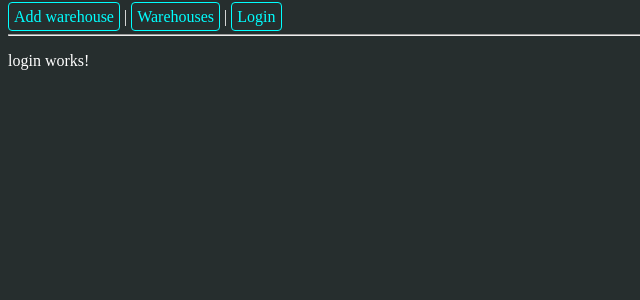
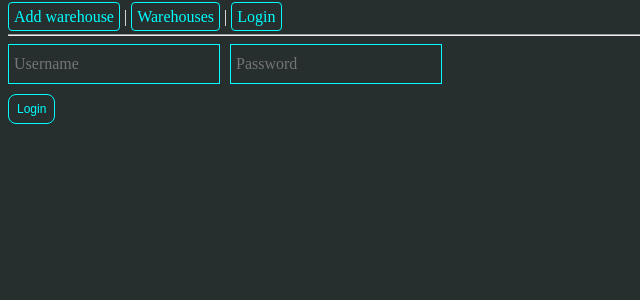
Before and after one commit to Saif-Ali-Warsi/zecom, an Angular app: page /login in a window 1280 px wide. Shown: the top 300 px of the page, without its empty margins (0-640 px from the left). Built offline with nearby package versions, Linux system fonts and the light colour scheme.

Commit message:
login logout added

```diff
--- a/db.json
+++ b/db.json
@@ -37,34 +37,10 @@
       "capacity": 40
     },
     {
-      "id": "yJSXdTrV24U",
-      "name": "",
-      "location": "",
-      "capacity": 0
-    },
-    {
-      "id": "b4cxL8z82_g",
-      "name": "",
-      "location": "",
-      "capacity": 0
-    },
-    {
-      "id": "g6xO12laaHM",
-      "name": "",
-      "location": "",
-      "capacity": 0
-    },
-    {
-      "id": "O0U31vmKoOE",
-      "name": "",
-      "location": "",
-      "capacity": 0
-    },
-    {
-      "id": "uSbpttUClsY",
-      "name": "",
-      "location": "",
-      "capacity": 0
+      "id": "Y4xremK4Dts",
+      "name": "BHGV98",
+      "location": "Koregao Park",
+      "capacity": 60
     }
   ],
   "$schema": "./node_modules/json-server/schema.json"
--- a/src/app/app.component.html
+++ b/src/app/app.component.html
@@ -1,5 +1,6 @@
 <a routerLink="/warehouse/add">Add warehouse</a> |
 <a routerLink="/warehouses">Warehouses</a> |
-<a routerLink="/login">Login</a>
+<a routerLink="/login" *ngIf="!isLoggedIn()">Login</a>
+<a class="logout" (click)="logout()" *ngIf="isLoggedIn()">Logout</a>
 <hr />
 <router-outlet></router-outlet>
--- a/src/app/app.component.scss
+++ b/src/app/app.component.scss
@@ -0,0 +1,8 @@
+.logout {
+  cursor: pointer;
+  color: rgb(255, 0, 0);
+  padding: 5px;
+  text-decoration: none;
+  border: 1px solid rgb(255, 0, 0);
+  border-radius: 4px;
+}
--- a/src/app/app.component.ts
+++ b/src/app/app.component.ts
@@ -1,13 +1,28 @@
-import { Component } from '@angular/core';
-import { RouterOutlet, RouterLink } from '@angular/router';
+import { Component, OnInit } from '@angular/core';
+import { CommonModule } from '@angular/common';
+import { RouterOutlet, RouterLink, Router } from '@angular/router';
+import { AuthService } from './core/services/auth.service';
 
 @Component({
   selector: 'app-root',
   standalone: true,
-  imports: [RouterOutlet, RouterLink],
+  imports: [CommonModule, RouterOutlet, RouterLink],
   templateUrl: './app.component.html',
   styleUrl: './app.component.scss'
 })
 export class AppComponent {
 
+  constructor(private authService: AuthService, private router: Router) { }
+
+
+  logout() {
+    this.authService.logout();
+    this.router.navigate(['/login']);
+  }
+
+  isLoggedIn() {
+    return this.authService.isLoggedIn();
+  }
+
+
 }
--- a/src/app/app.routes.ts
+++ b/src/app/app.routes.ts
@@ -1,4 +1,5 @@
 import { Routes } from '@angular/router';
+import { AuthGuard } from './core/guards/auth.guard';
 
 export const routes: Routes = [
     {
@@ -8,20 +9,27 @@ export const routes: Routes = [
     },
     {
         path: 'login',
-        loadComponent: () => import('./auth/login/login.component').then(m => m.LoginComponent)
+        loadComponent: () =>
+            import('./auth/login/login.component').then(m => m.LoginComponent)
 
     },
     {
         path: 'warehouses',
-        loadComponent: () => import('./warehouse/warehouse-list/warehouse-list.component').then(m => m.WarehouseListComponent)
+        loadComponent: () =>
+            import('./warehouse/warehouse-list/warehouse-list.component').then(m => m.WarehouseListComponent),
+        canActivate: [AuthGuard]
     },
     {
         path: 'warehouse/add',
-        loadComponent: () => import('./warehouse/warehouse-form/warehouse-form.component').then(m => m.WarehouseFormComponent)
+        loadComponent: () =>
+            import('./warehouse/warehouse-form/warehouse-form.component').then(m => m.WarehouseFormComponent),
+        canActivate: [AuthGuard]
 
     },
     {
         path: 'warehouse/edit/:id',
-        loadComponent: () => import('./warehouse/warehouse-form/warehouse-form.component').then(m => m.WarehouseFormComponent)
+        loadComponent: () =>
+            import('./warehouse/warehouse-form/warehouse-form.component').then(m => m.WarehouseFormComponent),
+        canActivate: [AuthGuard]
     }
 ];
--- a/src/app/auth/login/login.component.html
+++ b/src/app/auth/login/login.component.html
@@ -1 +1,15 @@
-<p>login works!</p>
+<form [formGroup]="form" (ngSubmit)="login()">
+  <input type="text" formControlName="username" placeholder="Username" />
+  <p *ngIf="form.controls.username.touched && form.controls.username.invalid">
+    Username is required
+  </p>
+
+  <input type="password" formControlName="password" placeholder="Password" />
+  <p *ngIf="form.controls.password.touched && form.controls.password.invalid">
+    Password is required
+  </p>
+
+  <button type="submit">Login</button>
+
+  <p *ngIf="error">{{ error }}</p>
+</form>
--- a/src/app/auth/login/login.component.ts
+++ b/src/app/auth/login/login.component.ts
@@ -1,12 +1,43 @@
 import { Component } from '@angular/core';
+import { CommonModule } from '@angular/common';
+import { FormControl, FormGroup, ReactiveFormsModule, Validators } from '@angular/forms';
+import { AuthService } from '../../core/services/auth.service';
+import { Router } from '@angular/router';
 
 @Component({
   selector: 'app-login',
   standalone: true,
-  imports: [],
+  imports: [CommonModule, ReactiveFormsModule],
   templateUrl: './login.component.html',
   styleUrl: './login.component.scss'
 })
 export class LoginComponent {
 
+  error = '';
+
+  form = new FormGroup({
+    username: new FormControl('', Validators.required),
+    password: new FormControl('', Validators.required)
+  })
+
+  constructor(private authService: AuthService, private router: Router) { }
+
+  login() {
+
+    if (this.form.invalid) {
+      this.form.markAllAsTouched();
+      return;
+    }
+
+    const { username, password } = this.form.value;
+
+    const success = this.authService.login(username || '', password || '');
+
+    if (success) {
+      this.router.navigate(['/warehouses']);
+    } else {
+      this.error = 'Invalid credentials';
+    }
+  }
+
 }
--- /dev/null
+++ b/src/app/core/guards/auth.guard.ts
@@ -0,0 +1,24 @@
+import { Injectable } from "@angular/core";
+import { CanActivate, Router } from "@angular/router";
+import { AuthService } from "../services/auth.service";
+
+
+@Injectable({
+    providedIn: 'root'
+})
+
+export class AuthGuard implements CanActivate {
+
+    constructor(private auth: AuthService, private router: Router) { }
+
+
+    canActivate(): boolean {
+        if (this.auth.isLoggedIn()) {
+            return true
+        }
+
+        this.router.navigate(['/login']);
+        return false
+    }
+
+}
--- a/src/app/core/services/auth.service.ts
+++ b/src/app/core/services/auth.service.ts
@@ -5,5 +5,29 @@ import { Injectable } from '@angular/core';
 })
 export class AuthService {
 
-  constructor() { }
+  private tokenKey = 'auth_token';
+
+  login(username: string, password: string): boolean {
+    if (username === 'star' && password === 'admin') {
+      const token = 'fake-jwt-token';
+
+      localStorage.setItem(this.tokenKey, token);
+      return true;
+    }
+
+    return false;
+  }
+
+  logout() {
+    localStorage.removeItem(this.tokenKey);
+  }
+
+  getToken() {
+    return localStorage.getItem(this.tokenKey);
+  }
+
+  isLoggedIn(): boolean {
+    return !!this.getToken();
+  }
+
 }
--- a/src/app/warehouse/warehouse-list/warehouse-list.component.scss
+++ b/src/app/warehouse/warehouse-list/warehouse-list.component.scss
@@ -11,6 +11,14 @@
   font-size: 14px;
   border-radius: 4px;
   border: 1px solid aqua;
+
+  h3 {
+    color: burlywood;
+  }
+
+  p {
+    color: burlywood;
+  }
 }
 
 .actions {
--- a/src/styles.scss
+++ b/src/styles.scss
@@ -13,14 +13,16 @@ a {
 }
 
 button {
+  font-size: 12px;
   cursor: pointer;
-  padding: 4px 5px;
+  padding: 4px 8px;
   height: 30px;
   color: aqua;
   display: block;
   background-color: #262e2e;
   border: 1px solid aqua;
   margin: 10px 0;
+  border-radius: 8px;
 }
 
 input {
```
